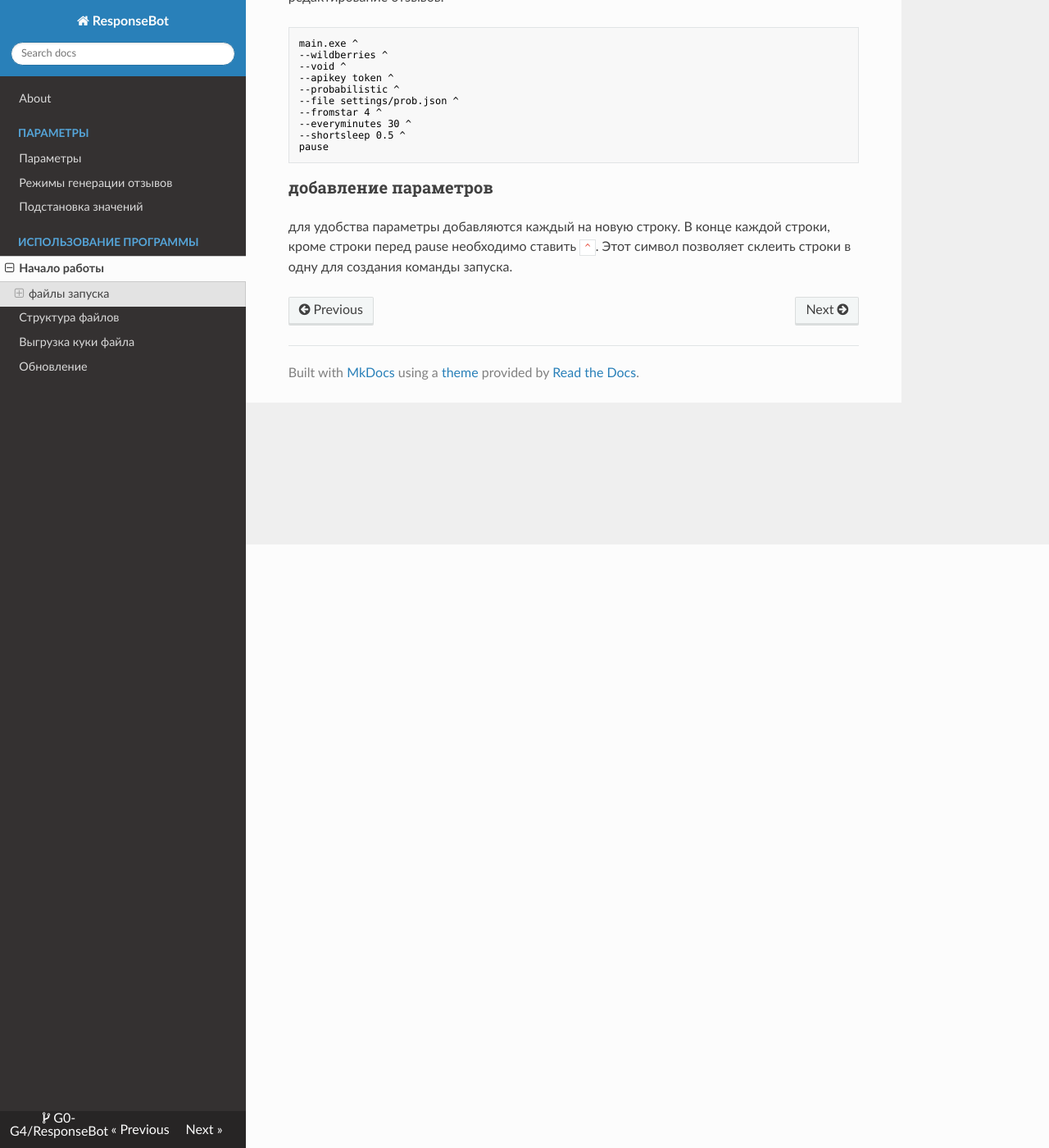
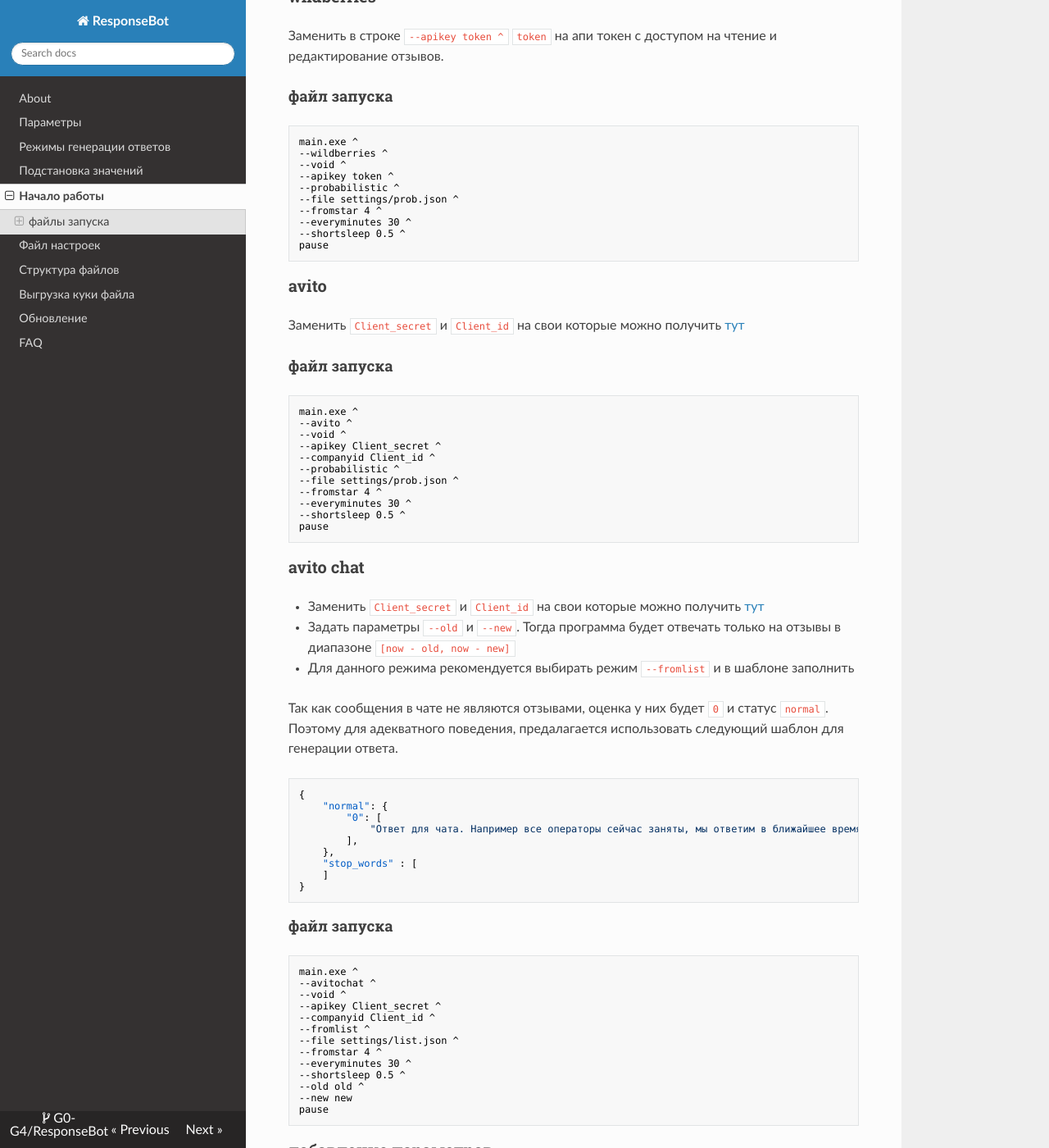
Before and after one commit to G0-G4/ResponseBot, an MkDocs documentation site: the page built from docs/docs/startfiles.md, in a window 1280 px wide and 1400 px high, scrolled down 736 px. Shown: the whole window at 82% size. Built offline with MkDocs 1.6.1, drawn with Linux system fonts in a browser that asks for light colours; nearby versions of some CDN libraries; some of the changed text lies outside the part shown.

Commit message:
documentation

````diff
--- a/docs/docs/startfiles.md
+++ b/docs/docs/startfiles.md
@@ -1,8 +1,9 @@
 # начало работы с программой
 
 1. Распаковать архив в удобное место
-2. В файле `settings/settings.json` заполнить почту и ключ программы.
+2. В [файле](settings.md) `settings/settings.json` заполнить почту и лицензионный ключ.
 3. Заполнить [параметры](params.md) в файлах запуска
+4. Заполнить [файл для составления ответов](generators.md).
 
 ## файлы запуска
 
@@ -10,6 +11,8 @@
 
 - В строке `--companyid id ^` заменить `id` на id вашей компании
 - [Выгрузить куки файл](cookies.md) в папку settings
+
+#### файл запуска
 
 ```text
 main.exe ^
@@ -30,7 +33,9 @@
 
 Заменить в строке `--apikey token ^` `token` на апи токен с доступом на чтение и редактирование отзывов.
 
-```text
+#### файл запуска
+
+```bat
 main.exe ^
 --wildberries ^
 --void ^
@@ -43,6 +48,65 @@
 pause
 ```
 
+### avito
+
+Заменить `Client_secret` и `Client_id` на свои которые можно получить [тут](https://www.avito.ru/professionals/api)
+
+#### файл запуска
+
+```text
+main.exe ^
+--avito ^
+--void ^
+--apikey Client_secret ^
+--companyid Client_id ^
+--probabilistic ^
+--file settings/prob.json ^
+--fromstar 4 ^
+--everyminutes 30 ^
+--shortsleep 0.5 ^
+pause
+```
+
+### avito chat
+
+* Заменить `Client_secret` и `Client_id` на свои которые можно получить [тут](https://www.avito.ru/professionals/api)
+* Задать параметры `--old` и `--new`. Тогда программа будет отвечать только на отзывы в диапазоне `[now - old, now - new]`
+* Для данного режима рекомендуется выбирать режим `--fromlist` и в шаблоне заполнить
+
+Так как сообщения в чате не являются отзывами, оценка у них будет `0` и статус `normal`.
+Поэтому для адекватного поведения, предалагается использовать следующий шаблон для генерации ответа.
+
+```json
+{
+    "normal": {
+        "0": [
+            "Ответ для чата. Например все операторы сейчас заняты, мы ответим в ближайшее время."
+        ],
+    },
+    "stop_words" : [
+    ]
+}
+```
+
+#### файл запуска
+
+```text
+main.exe ^
+--avitochat ^
+--void ^
+--apikey Client_secret ^
+--companyid Client_id ^
+--fromlist ^
+--file settings/list.json ^
+--fromstar 4 ^
+--everyminutes 30 ^
+--shortsleep 0.5 ^
+--old old ^
+--new new
+pause
+```
+
 ### добавление параметров
 
 для удобства параметры добавляются каждый на новую строку.
--- a/docs/mkdocs.yml
+++ b/docs/mkdocs.yml
@@ -6,15 +6,15 @@
 theme: readthedocs
 nav:
   - About: index.md
-  - Параметры:
-    - Параметры: params.md
-    - Режимы генерации отзывов: generators.md
-    - Подстановка значений: substitute.md
-  - Использование программы:
-    - Начало работы: startfiles.md
-    - Структура файлов: structure.md
-    - Выгрузка куки файла: cookies.md
-    - Обновление: update.md
+  - Параметры: params.md
+  - Режимы генерации ответов: generators.md
+  - Подстановка значений: substitute.md
+  - Начало работы: startfiles.md
+  - Файл настроек: settings.md
+  - Структура файлов: structure.md
+  - Выгрузка куки файла: cookies.md
+  - Обновление: update.md
+  - FAQ: FAQ.md
 plugins:
   - search:
       enabled: true
````
Also changed, not shown: docs/docs/generators.md (+5 -3 lines), docs/docs/index.md (+13 -1 lines), docs/docs/params.md (+1 -1 lines), docs/docs/settings.md (added, +12 -0 lines), docs/docs/FAQ.md (added).
